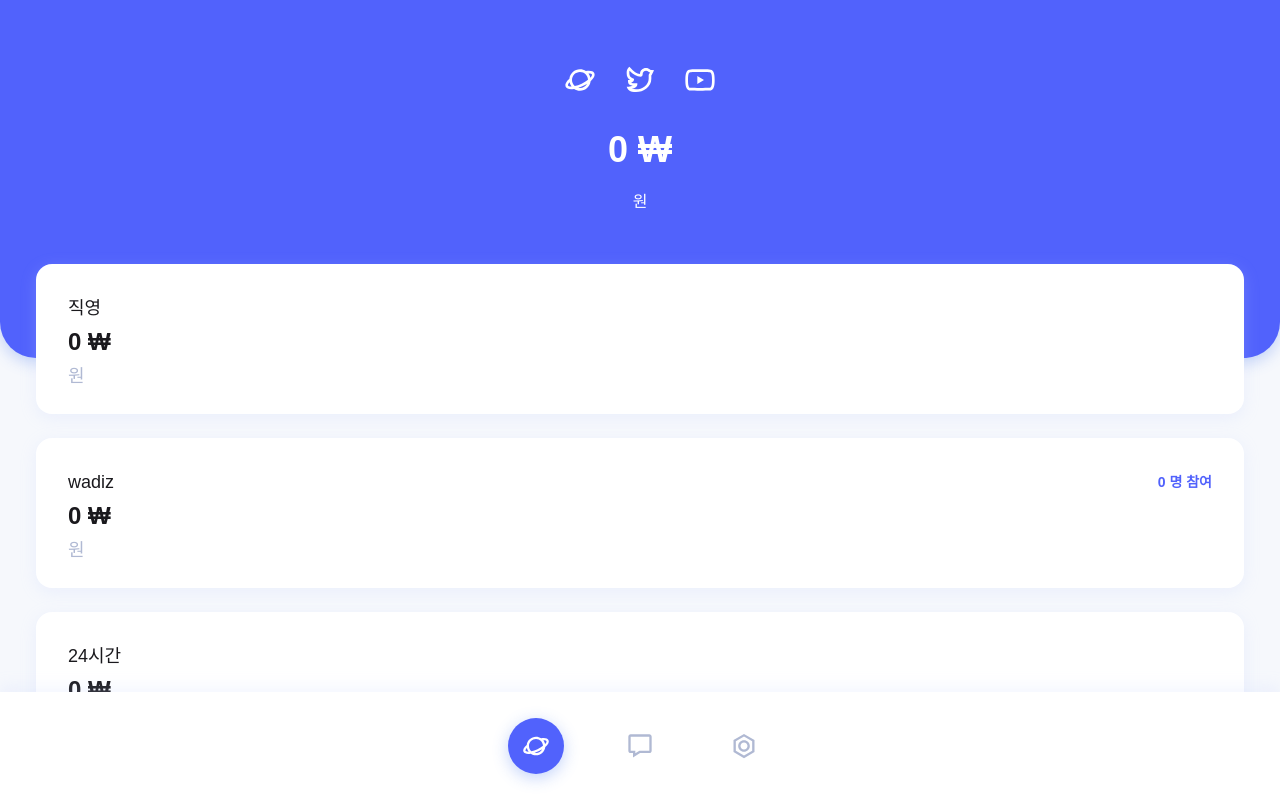
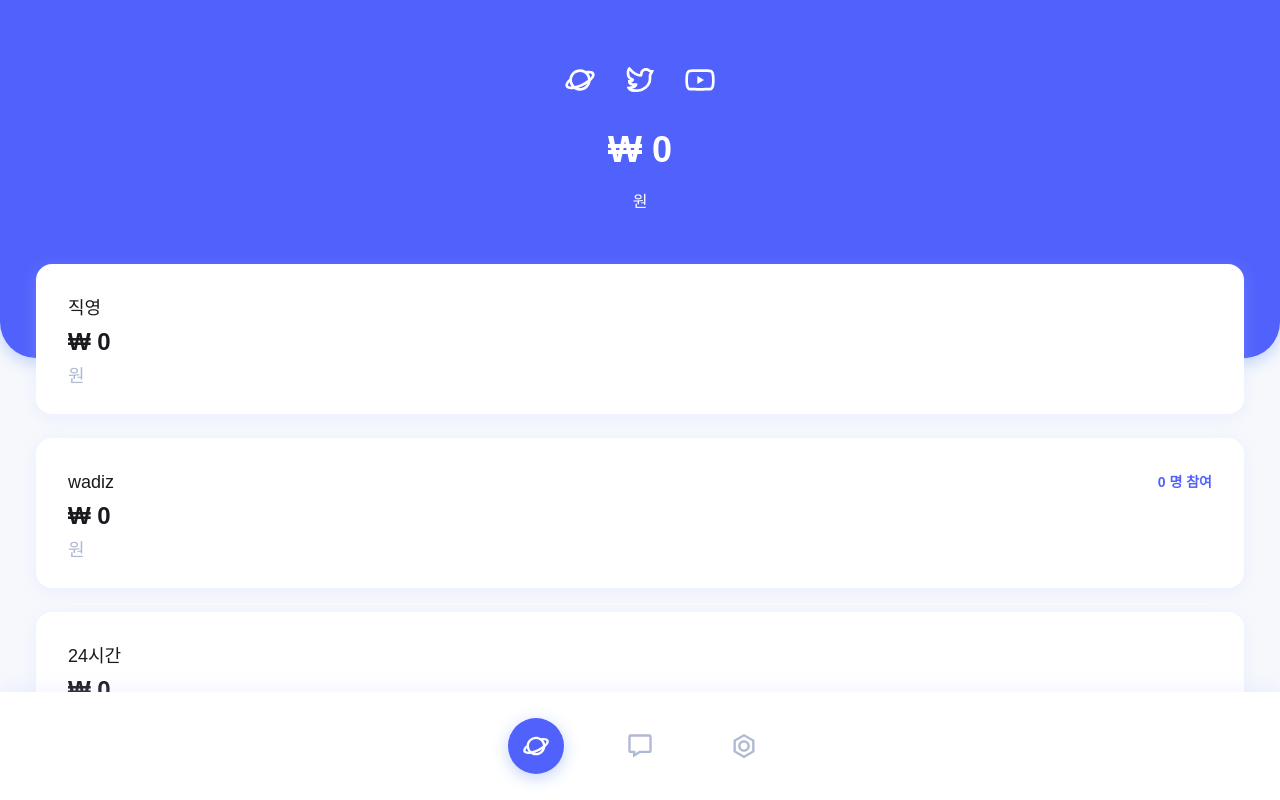
Before and after one commit to delta-kor/wad-iz, a React (Create React App) app in the folder wad-iz-client/: page / in a window 1280 px wide. Shown: the top 800 px of the page. Built offline with nearby package versions, Linux system fonts and the light colour scheme; no server answers; a web font is replaced by a local one.

Commit message:
Fix won sign

```diff
--- a/wad-iz-client/src/components/Chart.tsx
+++ b/wad-iz-client/src/components/Chart.tsx
@@ -150,7 +150,10 @@ export default class Chart extends Component<Props, State> {
     const candleWidth = this.state.zoom * candleWidthWeight;
     const candleGap = this.state.zoom * candleGapWeight;
 
-    const data = parseCandleData(this.props.data, this.props.timestamp);
+    let data;
+    if (this.props.timestamp[0] > this.props.timestamp.slice(-1)[0])
+      data = parseCandleData(this.props.data, this.props.timestamp);
+    else data = parseCandleData(this.props.data.reverse(), this.props.timestamp.reverse());
 
     let max: any, min: any, lastAmount: any;
     let preIndex = 0;
--- a/wad-iz-client/src/utils/socket.ts
+++ b/wad-iz-client/src/utils/socket.ts
@@ -1,7 +1,7 @@
 import EventEmitter from 'events';
 
-// const url = 'wss://ws.iz-cdn.kro.kr/';
-const url = 'ws://localhost/';
+const url = 'wss://w3.iz-one.kro.kr/';
+// const url = 'ws://localhost/';
 
 interface PacketPromise {
   packetId: number;
--- a/wad-iz-client/src/utils/transform.ts
+++ b/wad-iz-client/src/utils/transform.ts
@@ -40,7 +40,8 @@ export class Transform {
   }
 
   public static toCurrency(number: number): string {
-    return Transform.addComma(number) + ' ₩';
+    if (number >= 0) return '₩ ' + Transform.addComma(number);
+    else return '- ₩ ' + Transform.addComma(Math.abs(number));
   }
 
   public static toCurrencyDelta(delta: number): string {
```
